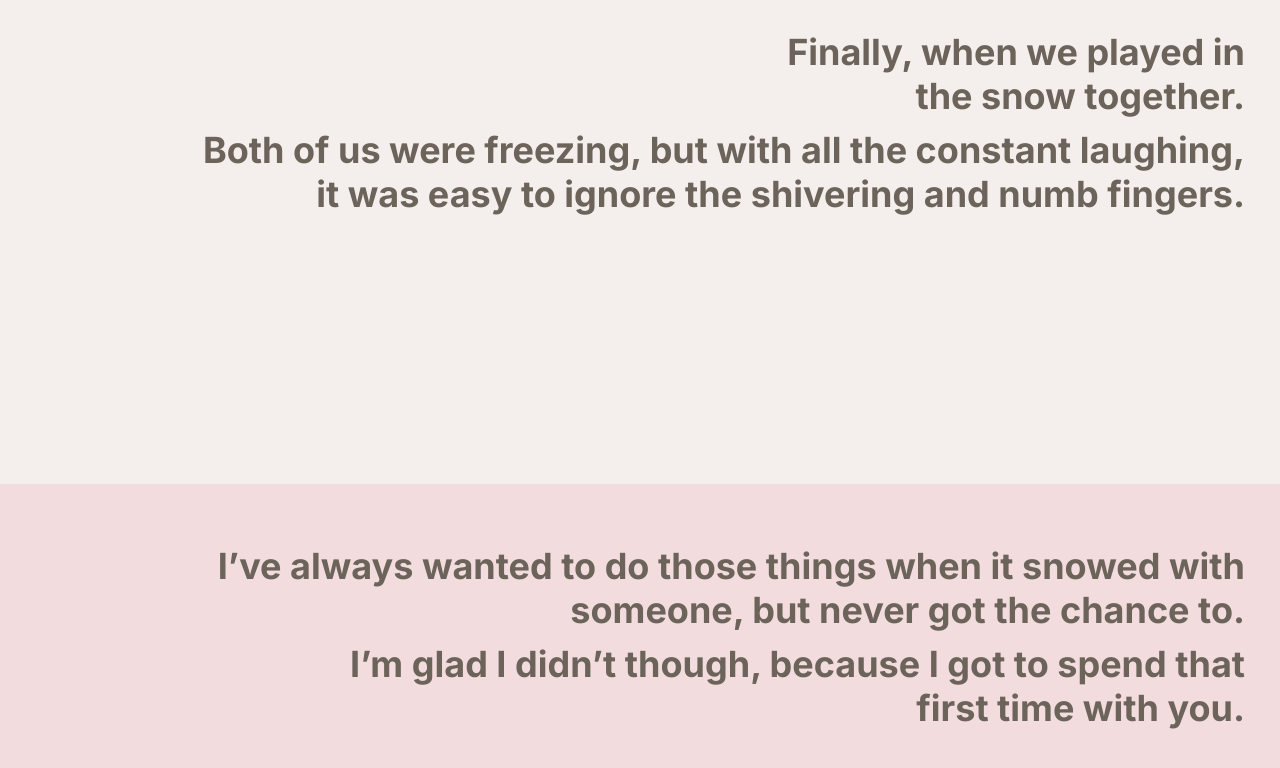
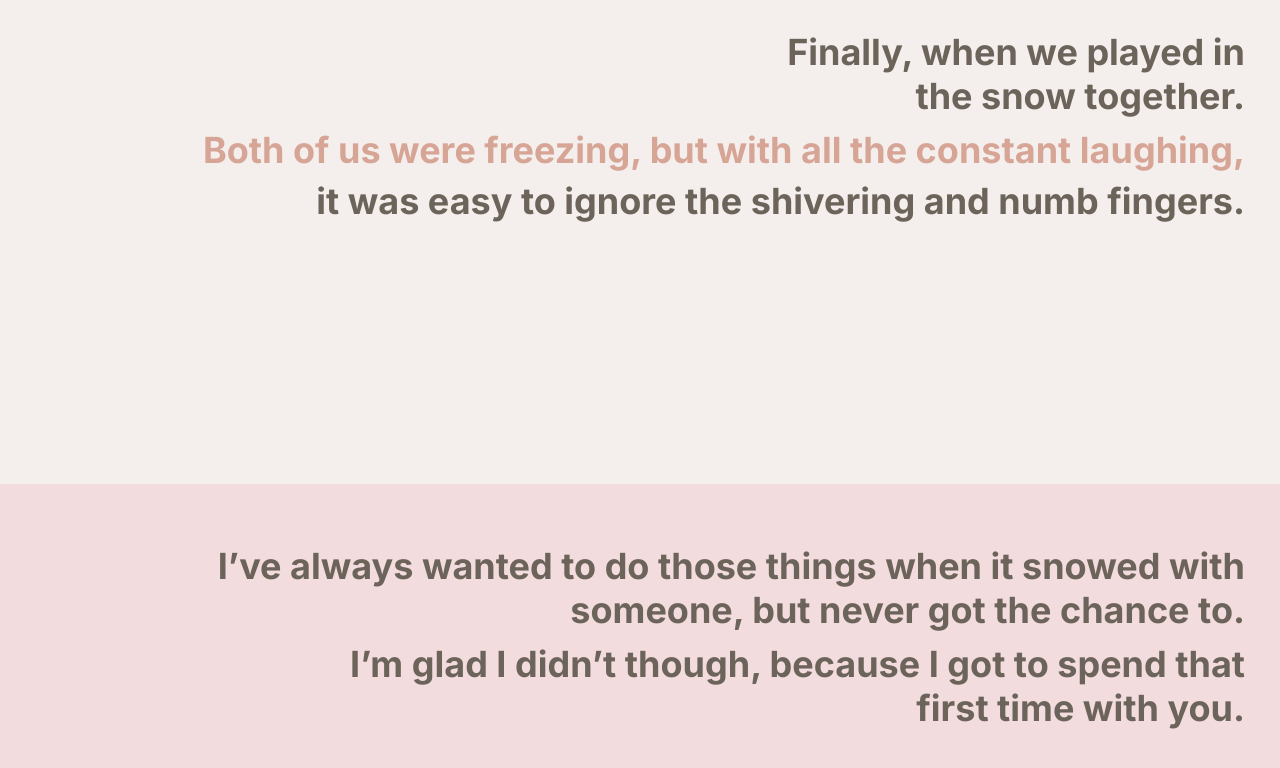
Before and after one commit to XinruiG2/Valentines, a React (Create React App) app: page /page8 in a window 1280 px wide. Shown: the top 768 px of the page. Built offline with nearby package versions, Linux system fonts and the light colour scheme.

Commit message:
last one fr

```diff
--- a/src/pages/LastPage.js
+++ b/src/pages/LastPage.js
@@ -32,7 +32,7 @@ const Container = styled(FadeInContainer)`
     box-sizing: border-box;
 
     @media (max-width: 1000px) {
-        padding: 36px 41px;
+        padding: 40px 45px;
     }
 `;
 
@@ -86,7 +86,7 @@ const LastPage = () => {
     return (
         <Container height={viewportHeight}>
             <StyledH2></StyledH2>
-            <HeaderText>Yours always,</HeaderText>
+            <HeaderText style={{ color: 'rgb(178,95,105)' }}>Yours always,</HeaderText>
             <HeaderText style={{paddingRight: '42px', color: 'rgb(215,165,150)'}}>Rui</HeaderText>
         </Container>
     )
--- a/src/pages/PageEight.js
+++ b/src/pages/PageEight.js
@@ -63,6 +63,12 @@ const BottomContainer = styled.div`
     }
 `;
 
+const PinkText = styled.div`
+    color: rgb(215,165,150);
+    margin: 0;
+    padding: 0;
+`;
+
 
 const PageEight = () => {
     const navigate = useNavigate();
@@ -95,8 +101,8 @@ const PageEight = () => {
     <Container height={viewportHeight}>
         <Wrapper>
             <Text>Finally, when we played in<br/>the snow together.</Text>
-            <Text>Both of us were freezing, but with all the constant laughing,<br/>
-            it was easy to ignore the shivering and numb fingers.</Text>
+            <Text style={{ paddingBottom: '7px', color: 'rgb(215,165,150)'}}>Both of us were freezing, but with all the constant laughing,</Text>
+            <Text>it was easy to ignore the shivering and numb fingers.</Text>
         </Wrapper>
         <BottomContainer>
             <Text>I’ve always wanted to do those things when it snowed with someone,
--- a/src/pages/PageFive.js
+++ b/src/pages/PageFive.js
@@ -39,13 +39,7 @@ const Container = styled(FadeInContainer)`
 const Text = styled.div`
     font-weight: 800;
     font-size: 4rem;
-    transition: all 0.35s ease-in-out;
     color: rgb(108,100,91);
-
-    &:hover {
-        cursor: pointer;
-        color: rgb(178,95,105);
-    }
 
     @media (max-width: 1000px) {
         font-size: 5.75rem;
--- a/src/pages/PageTen.js
+++ b/src/pages/PageTen.js
@@ -101,7 +101,7 @@ const PageTen = () => {
 
   return (
     <Container height={viewportHeight}>
-        <Text>I love so many things about you...</Text>
+        <Text style={{ marginTop: '4px' }}>I love so many things about you...</Text>
         <Text style={{ marginLeft: isWideScreen ? '6.5vw' : '0' }}>Your smile,</Text>
         <Text style={{ marginLeft: isWideScreen ? '13vw' : '0' }}>Your eyes,</Text>
         <Text style={{ marginLeft: isWideScreen ? '19.5vw' : '0' }}>Your touch,</Text>
--- a/src/pages/PageThree.js
+++ b/src/pages/PageThree.js
@@ -55,14 +55,8 @@ const TextContainer = styled.div`
 const Text = styled.div`
     font-weight: 800;
     font-size: 3.3rem;
-    transition: all 0.35s ease-in-out;
     padding-bottom: 7px;
     color: rgb(108,100,91);
-
-    &:hover {
-        cursor: pointer;
-        color: rgb(178,95,105);
-    }
 
     @media (max-width: 1000px) {
         font-size: 4.5rem;
```
